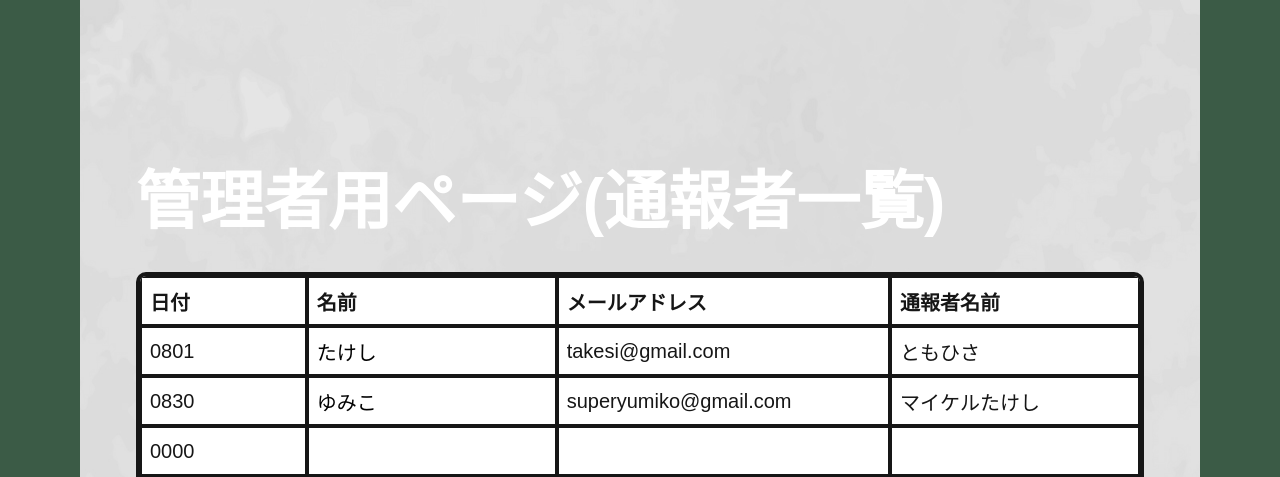
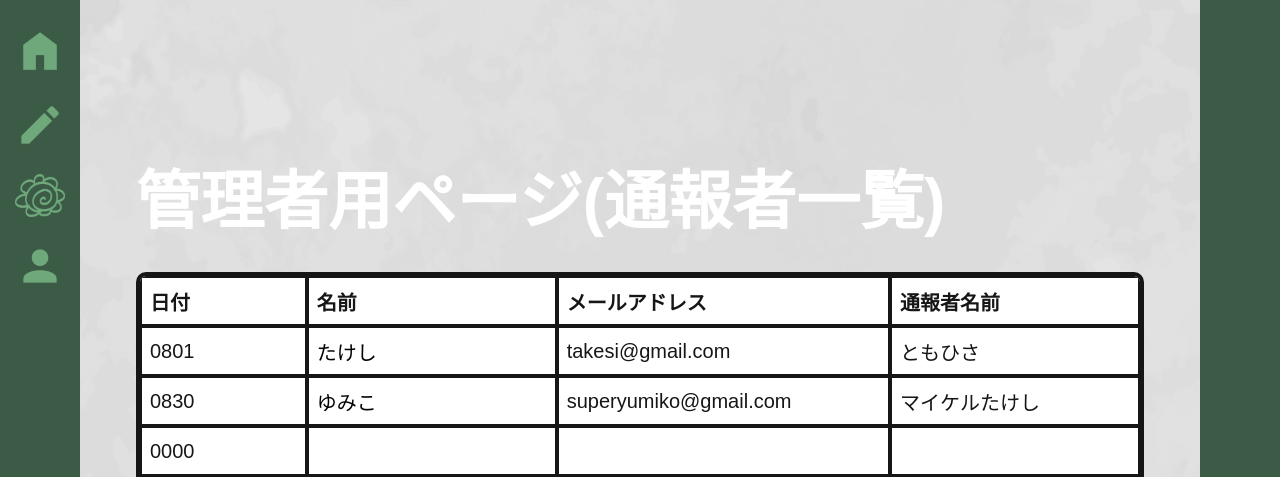
Before and after one commit to moriyoshi-kasuga/2025-summer-techjam, a Flask app: page /admin/ in a window 1280 px wide. Shown: the top 477 px of the page. Run offline with Flask 3, Linux system fonts and the light colour scheme; some web fonts are replaced.

Commit message:
feat:menuberの追加

```diff
--- a/app/static/css/style.css
+++ b/app/static/css/style.css
@@ -52,6 +52,26 @@ body> :not(.edge) {
   z-index: -1;
 }
 
+.menuber{
+  position: absolute;
+  left: -25px;
+  top: 10px;
+  ul{
+    list-style: none;
+    display: flex;
+    flex-direction: column;
+    gap: 20px;
+  }
+  img{
+    width: 50px;
+    transition: .3s;
+    &:hover{
+      filter: brightness(200%);
+      scale: 1.1;
+    }
+  }
+}
+
 .font-balooda {
   font-family: "Baloo Da 2", sans-serif;
   font-optical-sizing: auto;
--- a/app/templates/base.html
+++ b/app/templates/base.html
@@ -12,7 +12,15 @@
 
   <body>
     <div class="edge"></div>
-    <img id="texture" src="/static/images/texture1.jpg"></img>
+    <img id="texture" src="/static/images/texture1.jpg">
+    <div class="menuber">
+      <ul>
+        <li><a href="/"><img src="/static/icons/home.png" alt=""></a></li>
+        <li><a href="/create"><img src="/static/icons/pencil.png" alt=""></a></li>
+        <li><a href="/view"><img src="/static/icons/hanamaru.png" alt=""></a></li>
+        <li><a href="/mypage"><img src="/static/icons/user.png" alt=""></a></li>
+      </ul>
+    </div>
     <div id="container">
       {% block body %}
       {% endblock %}
```
